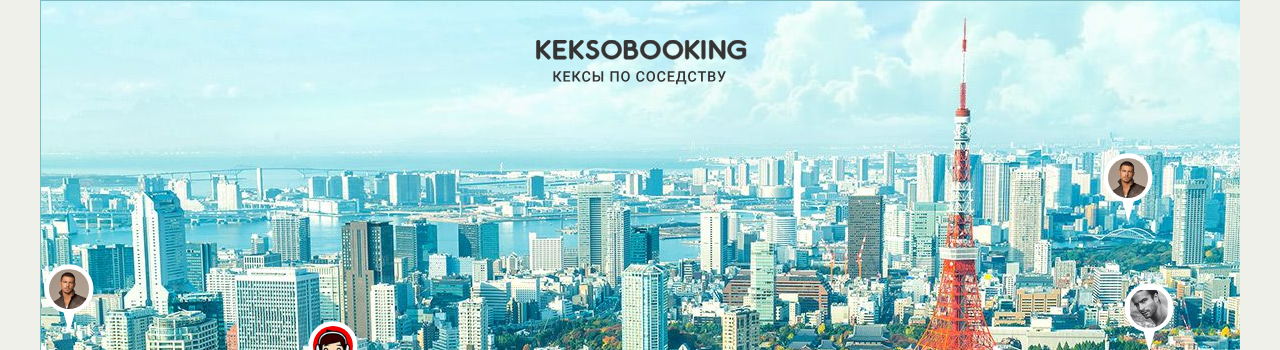
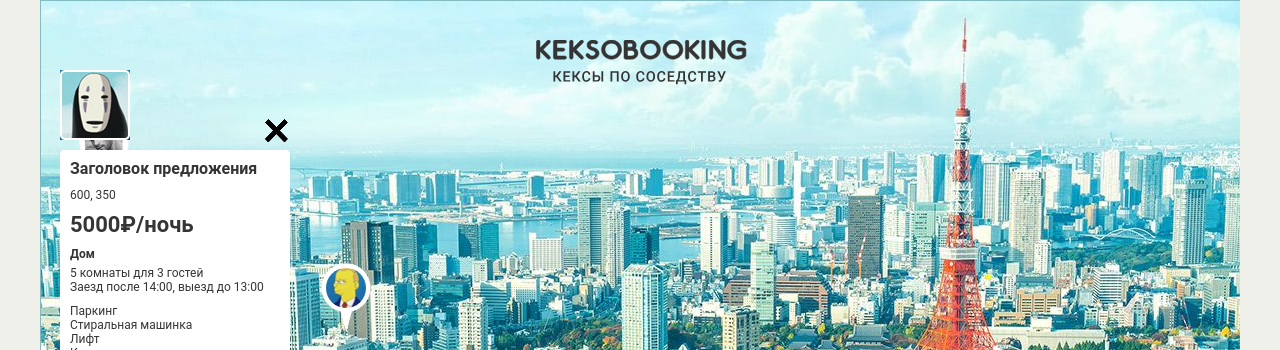
Before and after one commit to arslanbekova/1197715-keksobooking-20, a website: page index.html in a window 1280 px wide. Shown: the top 350 px of the page. Drawn offline with Linux system fonts and the light colour scheme; files whose address does not match are found by name.

Commit message:
added announcement's cards

```diff
--- a/index.html
+++ b/index.html
@@ -213,17 +213,9 @@
       <h4 class="popup__type">Квартира</h4>
       <p class="popup__text popup__text--capacity">2 комнаты для 3 гостей</p>
       <p class="popup__text popup__text--time">Заезд после 14:00, выезд до 10:00</p>
-      <ul class="popup__features">
-        <li class="popup__feature popup__feature--wifi"></li>
-        <li class="popup__feature popup__feature--dishwasher"></li>
-        <li class="popup__feature popup__feature--parking"></li>
-        <li class="popup__feature popup__feature--washer"></li>
-        <li class="popup__feature popup__feature--elevator"></li>
-        <li class="popup__feature popup__feature--conditioner"></li>
-      </ul>
+      <ul class="popup__features"></ul>
       <p class="popup__description">Великолепная квартира-студия в центре Токио. Подходит как туристам, так и бизнесменам. Квартира полностью укомплектована и недавно отремонтирована.</p>
       <div class="popup__photos">
-        <img src="" class="popup__photo" width="45" height="40" alt="Фотография жилья">
       </div>
     </article>
   </template>
--- a/js/main.js
+++ b/js/main.js
@@ -6,16 +6,11 @@ var TYPES_OF_HOUSING = [
   'house',
   'bungalo'
 ];
-var CHECK_IN = [
-  '12: 00',
-  '13: 00',
-  '14: 00'
-];
 
-var CHECK_OUT = [
-  '12: 00',
-  '13: 00',
-  '14: 00'
+var CHECKIN_CHECKOUT_TIMES = [
+  '12:00',
+  '13:00',
+  '14:00'
 ];
 
 var FACILITIES = [
@@ -34,11 +29,11 @@ var PHOTOS_ADDRESS = [
 ];
 
 var COUNT_OF_ARRAY_ITEMS = 8;
-var MAX_X_POSITION = 1150;
+var MAX_X_POSITION = 1100;
 var MIN_Y_POSITION = 130;
 var MAX_Y_POSITION = 630;
-
-var announcements = [];
+var Y_GAP = 35;
+var X_GAP = 25;
 
 var similarListElement = document.querySelector('.map__pins');
 
@@ -61,13 +56,28 @@ var getRandomElement = function (array) {
   return array[Math.floor(Math.random() * Math.floor(array.length))];
 };
 
+// функция генерации массива с уникальными значениями
+var getUniqueArray = function (min, max, count) {
+  var i;
+  var array = [];
+  var uniqueArray = [];
+  for (i = min; i <= max; i++) {
+    array.push(i);
+  }
+  for (i = 0; i < count; i++) {
+    uniqueArray.push(array.splice(Math.floor(Math.random() * (array.length)), 1)[0]);
+  }
+  return uniqueArray;
+};
+
 // функция генерации массива со случайными объектами
 var getAnnouncementsData = function () {
-
+  var announcements = [];
+  var avatarIDArray = getUniqueArray(1, 8, COUNT_OF_ARRAY_ITEMS);
   for (var i = 0; i < COUNT_OF_ARRAY_ITEMS; i++) {
     announcements[i] = {
       author: {
-        avatar: 'img/avatars/user0' + getRandomArbitrary(1, COUNT_OF_ARRAY_ITEMS) + '.png',
+        avatar: 'img/avatars/user0' + avatarIDArray[i] + '.png',
       },
       offer: {
         title: 'Заголовок предложения',
@@ -76,11 +86,11 @@ var getAnnouncementsData = function () {
         type: getRandomElement(TYPES_OF_HOUSING),
         rooms: getRandomArbitrary(1, 6),
         guests: getRandomArbitrary(1, 6),
-        checkin: getRandomElement(CHECK_IN),
-        checkout: getRandomElement(CHECK_OUT),
-        features: FACILITIES.splice(getRandomInt(FACILITIES.length)),
+        checkin: getRandomElement(CHECKIN_CHECKOUT_TIMES),
+        checkout: getRandomElement(CHECKIN_CHECKOUT_TIMES),
+        features: FACILITIES.slice(getRandomInt(FACILITIES.length)),
         description: 'Описание объявления',
-        photos: PHOTOS_ADDRESS.splice(getRandomInt(PHOTOS_ADDRESS.length)),
+        photos: PHOTOS_ADDRESS.slice(getRandomInt(PHOTOS_ADDRESS.length)),
       },
       location: {
         x: getRandomInt(MAX_X_POSITION),
@@ -89,34 +99,155 @@ var getAnnouncementsData = function () {
     };
   }
 
+
   return announcements;
 };
 
-
 document.querySelector('.map').classList.remove('map--faded');
 
-// функция создания DOM - элемента на основе JS - объекта
+// функция создания DOM-элемента (пин на карте)
 var getMapPin = function (announcement) {
 
   var mapPinElement = similarMapPinTemplate.cloneNode(true);
 
-  mapPinElement.style.left = announcement.location.x + 'px';
-  mapPinElement.style.top = announcement.location.y + 'px';
+  mapPinElement.style.left = announcement.location.x + X_GAP + 'px';
+  mapPinElement.style.top = announcement.location.y - Y_GAP + 'px';
   mapPinElement.querySelector('img').alt = announcement.offer.title;
   mapPinElement.querySelector('img').src = announcement.author.avatar;
 
   return mapPinElement;
 };
 
-// функция заполнения блока DOM - элементами на основе массива JS - объектов.
+// функция заполнения блока DOM-элементами (отрисовка пинов)
 var renderMapPins = function () {
-  getAnnouncementsData();
+  var pins = getAnnouncementsData();
   var fragment = document.createDocumentFragment();
-  for (var i = 0; i < announcements.length; i++) {
-    fragment.appendChild(getMapPin(announcements[i]));
+  for (var i = 0; i < pins.length; i++) {
+    fragment.appendChild(getMapPin(pins[i]));
   }
-
   similarListElement.appendChild(fragment);
 };
 
 renderMapPins();
+
+var similarListElement = document.querySelector('.map');
+var similarAnnouncementCardTemplate = document.querySelector('#card')
+  .content
+  .querySelector('.map__card');
+
+// функция проверки и получения элемента массива по идентификатору
+var getTypeOfHousing = function (TypeOfHousing) {
+  switch (TypeOfHousing) {
+    case 'palace':
+      TypeOfHousing = 'Дворец';
+      break;
+    case 'flat':
+      TypeOfHousing = 'Квартира';
+      break;
+    case 'house':
+      TypeOfHousing = 'Дом';
+      break;
+    case 'bungalo':
+      TypeOfHousing = 'Бунгало';
+      break;
+  }
+  return TypeOfHousing;
+};
+
+var getRuFacilities = function (ruFacilities) {
+  switch (ruFacilities) {
+    case 'wifi':
+      ruFacilities = 'WiFi';
+      break;
+    case 'dishwasher':
+      ruFacilities = 'Посудомоечная машина';
+      break;
+    case 'parking':
+      ruFacilities = 'Паркинг';
+      break;
+    case 'washer':
+      ruFacilities = 'Стиральная машинка';
+      break;
+    case 'elevator':
+      ruFacilities = 'Лифт';
+      break;
+    case 'conditioner':
+      ruFacilities = 'Кондиционер';
+      break;
+  }
+  return ruFacilities;
+};
+
+// функция создания DOM-элемента (карточка объявления)
+var getAnnouncementCard = function (announcement) {
+
+  var announcementCardElement = similarAnnouncementCardTemplate.cloneNode(true);
+
+  announcementCardElement.querySelector('.popup__title').textContent = announcement.offer.title;
+  announcementCardElement.querySelector('.popup__text--address').textContent = announcement.offer.address;
+  announcementCardElement.querySelector('.popup__text--price').textContent = announcement.offer.price + '₽/ночь';
+
+  var TypeOfHousing = announcement.offer.type;
+  announcementCardElement.querySelector('.popup__type').textContent = getTypeOfHousing(TypeOfHousing);
+
+  announcementCardElement.querySelector('.popup__text--capacity').textContent = announcement.offer.rooms + ' ' + 'комнаты для' + ' ' + announcement.offer.guests + ' ' + 'гостей';
+  announcementCardElement.querySelector('.popup__text--time').textContent = 'Заезд после' + ' ' + announcement.offer.checkin + ',' +' ' + 'выезд до' + ' ' + announcement.offer.checkout;
+
+  var featuresArray = announcement.offer.features;
+  featuresArray.forEach(function (feature) {
+    var featuresList = announcementCardElement.querySelector('.popup__features');
+    var fragment = document.createDocumentFragment();
+    var newFeatureElement = document.createElement('li');
+
+    newFeatureElement.className = 'popup__feature--' + feature;
+    newFeatureElement.textContent = getRuFacilities(feature);
+
+    fragment.appendChild(newFeatureElement);
+    featuresList.appendChild(fragment);
+  });
+
+
+  announcementCardElement.querySelector('.popup__description').textContent = announcement.offer.description;
+
+  var photosArray = announcement.offer.photos;
+  photosArray.forEach(function (photo) {
+    var photosList = announcementCardElement.querySelector('.popup__photos');
+    var fragment = document.createDocumentFragment();
+    var newPhotoElement = document.createElement('img');
+
+    newPhotoElement.className = 'popup__photo';
+    newPhotoElement.width = 45;
+    newPhotoElement.height = 40;
+    newPhotoElement.alt = 'Фотография жилья';
+    newPhotoElement.src = photo;
+
+    fragment.appendChild(newPhotoElement);
+    photosList.appendChild(fragment);
+  });
+
+  announcementCardElement.querySelector('.popup__avatar').src = announcement.author.avatar;
+
+  return announcementCardElement;
+};
+
+// функция заполнения блока DOM-элементами (отрисовка карточек)
+var renderAnnouncementCards = function () {
+
+  var cards = getAnnouncementsData();
+  var fragment = document.createDocumentFragment();
+  var announcementsList = document.createElement('div');
+  announcementsList.className = 'map__cards';
+
+  for (var i = 0; i < cards.length; i++) {
+    fragment.appendChild(getAnnouncementCard(cards[i]));
+  }
+  announcementsList.appendChild(fragment);
+  // console.log(announcementsList);
+
+  var map = document.querySelector('.map');
+  var filter = document.querySelector('.map__filters-container');
+
+  map.insertBefore(announcementsList, filter);
+};
+
+renderAnnouncementCards();
```
